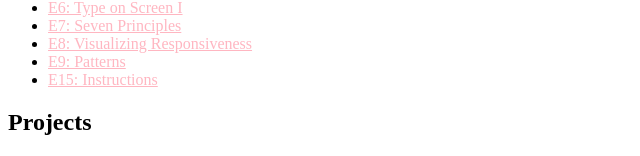
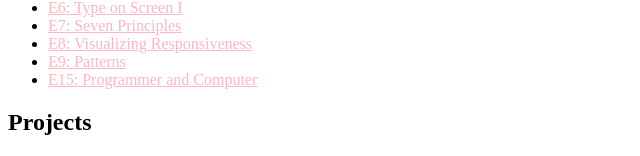
Before and after one commit to j-joven/avt217, a plain HTML site: page index.html in a window 1280 px wide. Shown: the part 218-374 px from the top of the page, without its empty margins (0-640 px from the left). Drawn offline with Linux system fonts and the light colour scheme.

Commit message:
updating e15 link title

```diff
--- a/index.html
+++ b/index.html
@@ -19,7 +19,7 @@
 			<li><a href="e7/index.html">E7: Seven Principles</a></li>
 			<li><a href="e8/index.html">E8: Visualizing Responsiveness</a></li>
 			<li><a href="e9/index.html">E9: Patterns</a></li>
-			<li><a href="e15/index.html">E15: Instructions</a></li>
+			<li><a href="e15/index.html">E15: Programmer and Computer</a></li>
 		</ul>
 		<h2>Projects</h2>
 		<ul>
```
